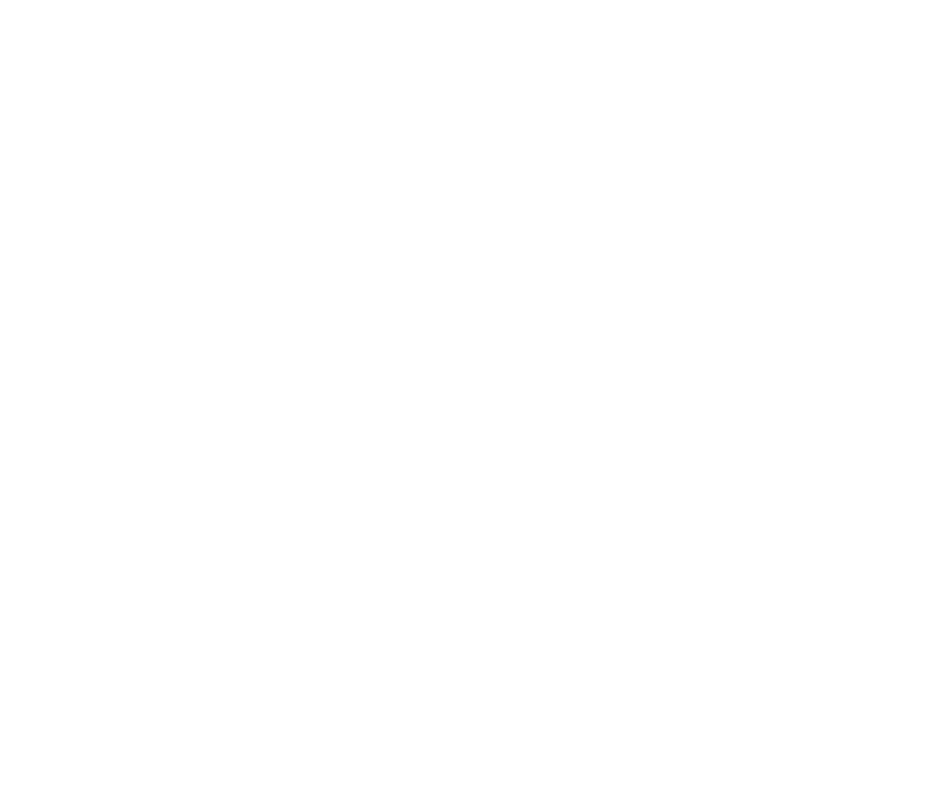
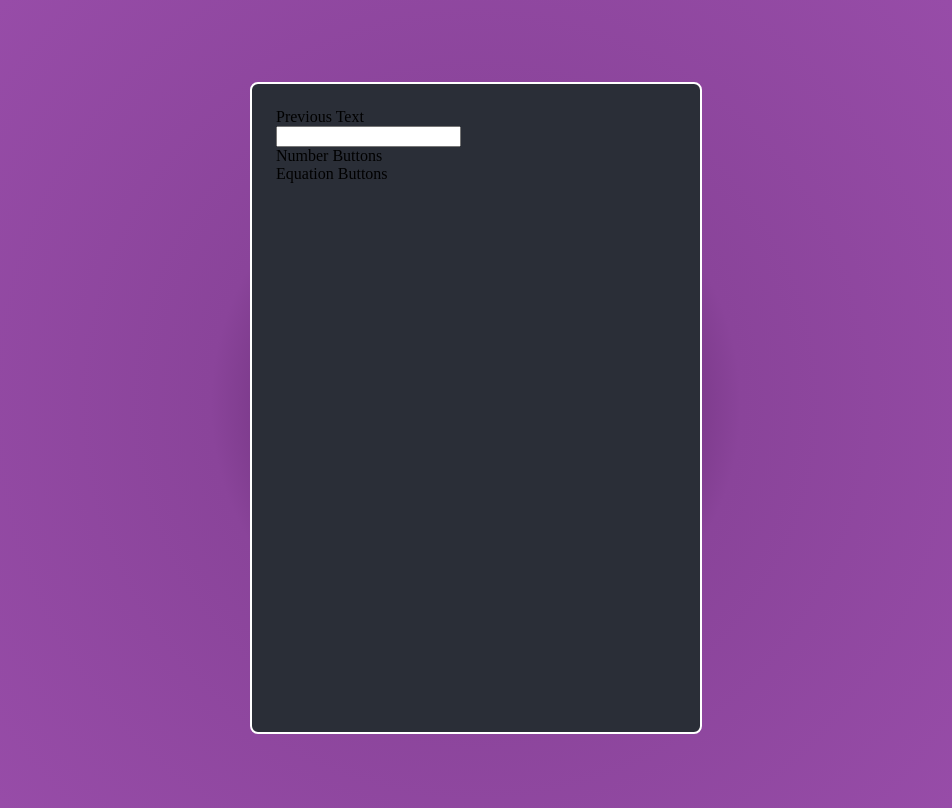
Before and after one commit to Oosh74/Calculator_OP, a plain HTML site: page index.html in a window 1280 px wide. Shown: the whole page, without its empty margins (164-1116 px from the left). Drawn offline with Linux system fonts and the light colour scheme.

Commit message:
Add basic foundation to calculator, add initial CSS style

```diff
--- a/index.html
+++ b/index.html
@@ -7,5 +7,14 @@
     <script defer src="./script.js"></script>
     <link rel="stylesheet" href="./style.css" />
   </head>
-  <body></body>
+  <body>
+    <div class="calc-wrapper">
+      <div>Previous Text</div>
+      <div><input type="text" /></div>
+      <div>
+        <div>Number Buttons</div>
+        <div>Equation Buttons</div>
+      </div>
+    </div>
+  </body>
 </html>
--- a/style.css
+++ b/style.css
@@ -34,4 +34,27 @@ ol[role='list'] {
 /* Set core body defaults */
 body {
   min-height: 100vh;
+  display: flex;
+  align-items: center;
+  justify-content: center;
+  background: rgb(65, 17, 75);
+  background: radial-gradient(
+    circle,
+    rgba(65, 17, 75, 1) 0%,
+    rgba(138, 68, 154, 1) 35%,
+    rgba(156, 79, 173, 1) 100%
+  );
 }
+
+.calc-wrapper {
+  background-color: #2a2e37;
+  display: flex;
+  flex-direction: column;
+  justify-content: baseline;
+  align-items: baseline;
+  padding: 24px;
+  border: 2px solid white;
+  border-radius: 8px;
+  height: 600px;
+  width: 400px;
+}
```
